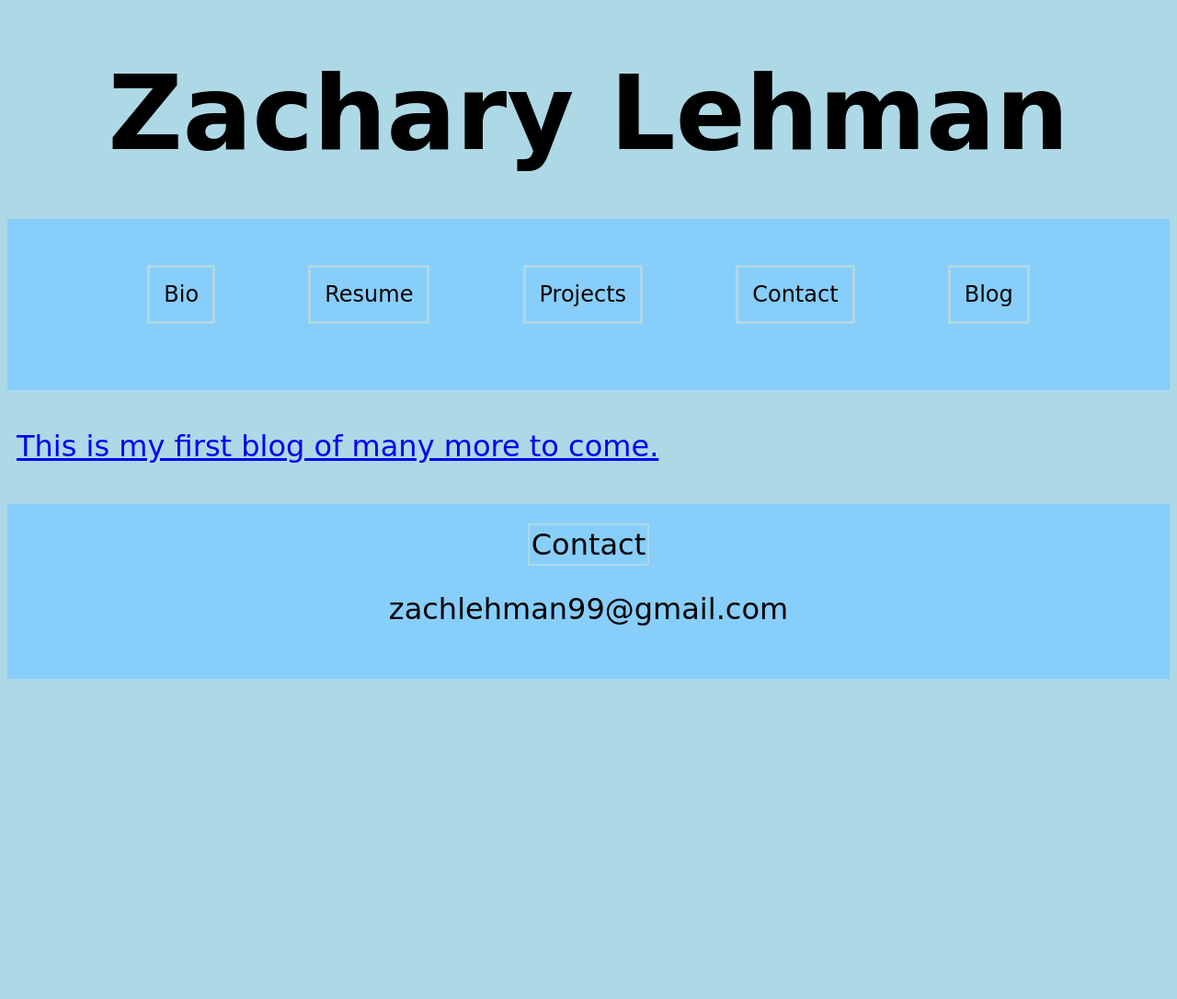
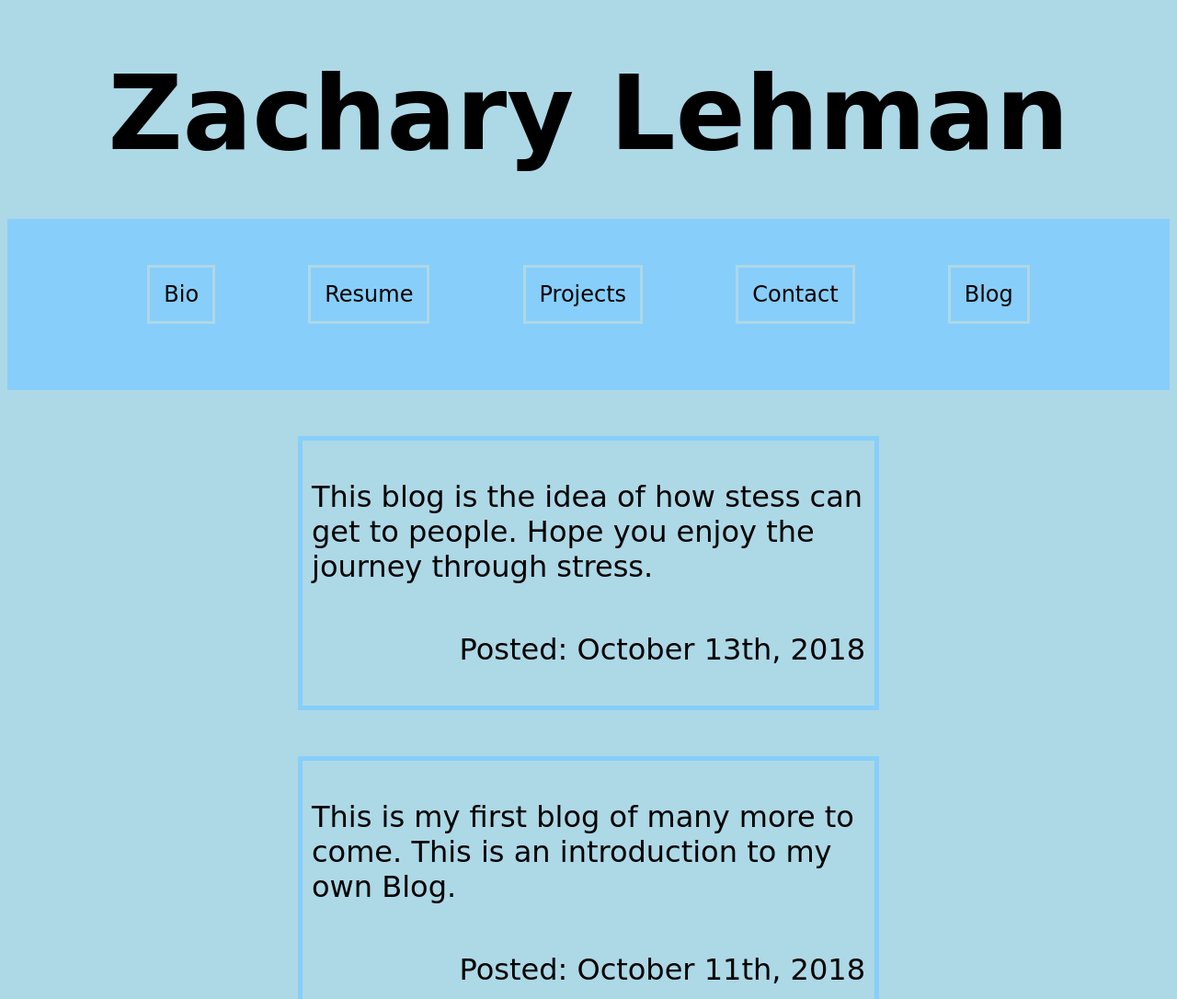
Before and after one commit to zachlehman99/zachlehman99.github.io, a plain HTML site: page pages/blog.html in a window 1280 px wide. Shown: the top 1086 px of the page at 92% size. Before the commit the page ends 800 px from the top, so only its background shows below. Drawn offline with Linux system fonts and the light colour scheme; a web font is replaced by a local one.

Commit message:
Set-up for blog page and fixed links to blog

```diff
--- a/pages/blog.html
+++ b/pages/blog.html
@@ -19,9 +19,16 @@
     <a class="top" href="blog.html">Blog</a>
   </nav>
 
-  <article> <a href="blogs/first-blog.html">
-      <p>This is my first blog of many more to come.</p>
+  <article class="blogs"> <a href="blogs/2second-blog.html">
+      <p>This blog is the idea of how stess can get to people. Hope you enjoy the journey through stress.</p>
     </a>
+    <p class="blog-date">Posted: October 13th, 2018</p>
+  </article>
+
+  <article class="blogs"> <a href="blogs/1first-blog.html">
+      <p>This is my first blog of many more to come. This is an introduction to my own Blog.</p>
+    </a>
+    <p class="blog-date">Posted: October 11th, 2018</p>
   </article>
 
   <footer>
--- a/pages/style.css
+++ b/pages/style.css
@@ -46,7 +46,7 @@ nav {
   text-decoration: none;
 }
 
-a:hover, nav a:hover, .top:hover, #fixed:hover, .sidebar a:hover, .resume-project a:hover {
+a:hover, nav a:hover, .top:hover, #fixed:hover, .sidebar a:hover, .resume-project a:hover, .blogs a p:hover {
   color: blue;
   background: lightblue;
 }
@@ -187,6 +187,26 @@ article h3 {
   font-size: 2em;
 }
 
+.blogs {
+  border: solid lightskyblue 5px;
+  margin-left: 25%;
+  margin-right: 25%;
+  margin-top: 50px;
+  margin-bottom: 50px;
+}
+
+.blogs p {
+  color: black;
+}
+
+.blogs a {
+  text-decoration: none;
+}
+
+.blog-date {
+  text-align: right;
+}
+
 footer {
   background-color: lightskyblue;
   padding-top: 25px;
```
Also changed, not shown: pages/blogs/1first-blog.html (renamed from pages/blogs/first-blog.html), pages/blogs/2second-blog.html (added).
